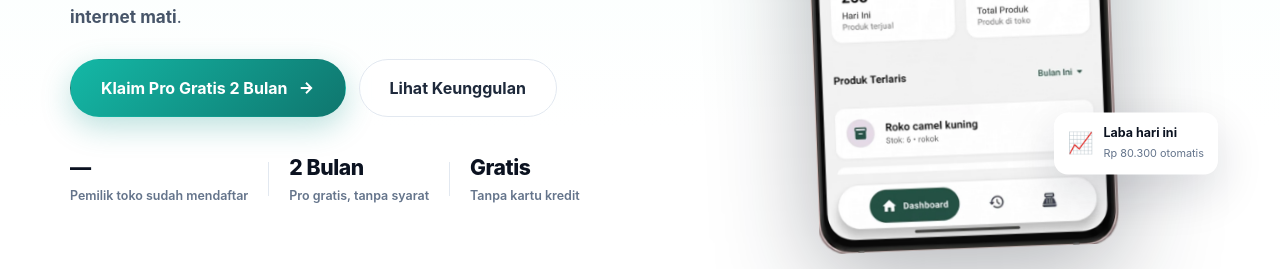
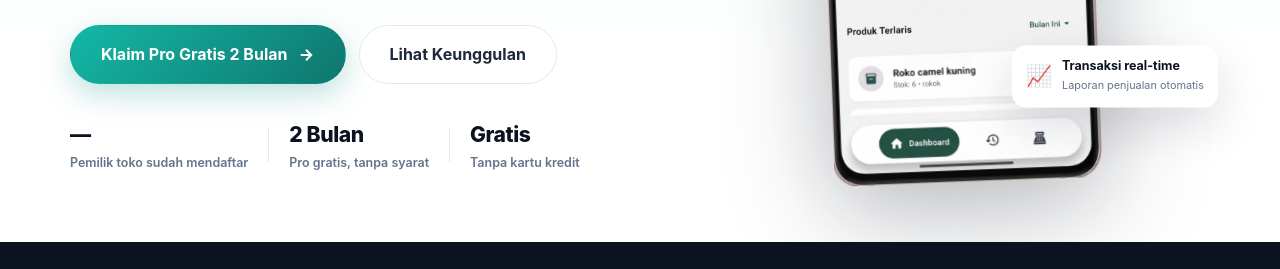
Before and after one commit to KedaiVPN/POS-landingPage, a website: page public/index.html in a window 1280 px wide. Shown: the part 512-781 px from the top of the page. Drawn offline with Linux system fonts and the light colour scheme; no server answers.

Commit message:
chore: kecilkan hero (268px), ganti copy float-card jadi Transaksi real-time (css v13)

```diff
--- a/public/assets/style.css
+++ b/public/assets/style.css
@@ -218,7 +218,7 @@ p { margin: 0 0 1em; }
 /* ─────────────── Hero photo ─────────────── */
 .hero-visual { position: relative; display: grid; place-items: center; min-height: 460px; }
 .hero-shot {
-  width: min(300px, 82vw);
+  width: min(268px, 74vw);
   transform: rotate(-2.2deg);
   line-height: 0;
 }
--- a/public/index.html
+++ b/public/index.html
@@ -22,7 +22,7 @@
 <link rel="icon" type="image/png" sizes="64x64" href="/assets/img/favicon-64.png" />
 <link rel="icon" type="image/png" sizes="256x256" href="/assets/img/favicon-256.png" />
 <link rel="apple-touch-icon" sizes="180x180" href="/assets/img/favicon-180.png" />
-<link rel="stylesheet" href="/assets/style.css?v=12" />
+<link rel="stylesheet" href="/assets/style.css?v=13" />
 <script type="application/ld+json">
 {
   "@context": "https://schema.org",
@@ -116,7 +116,7 @@
       </div>
       <div class="float-card float-2">
         <span class="fc-icon">📈</span>
-        <div><strong>Laba hari ini</strong><small>Rp 80.300 otomatis</small></div>
+        <div><strong>Transaksi real-time</strong><small>Laporan penjualan otomatis</small></div>
       </div>
     </div>
   </div>
```
